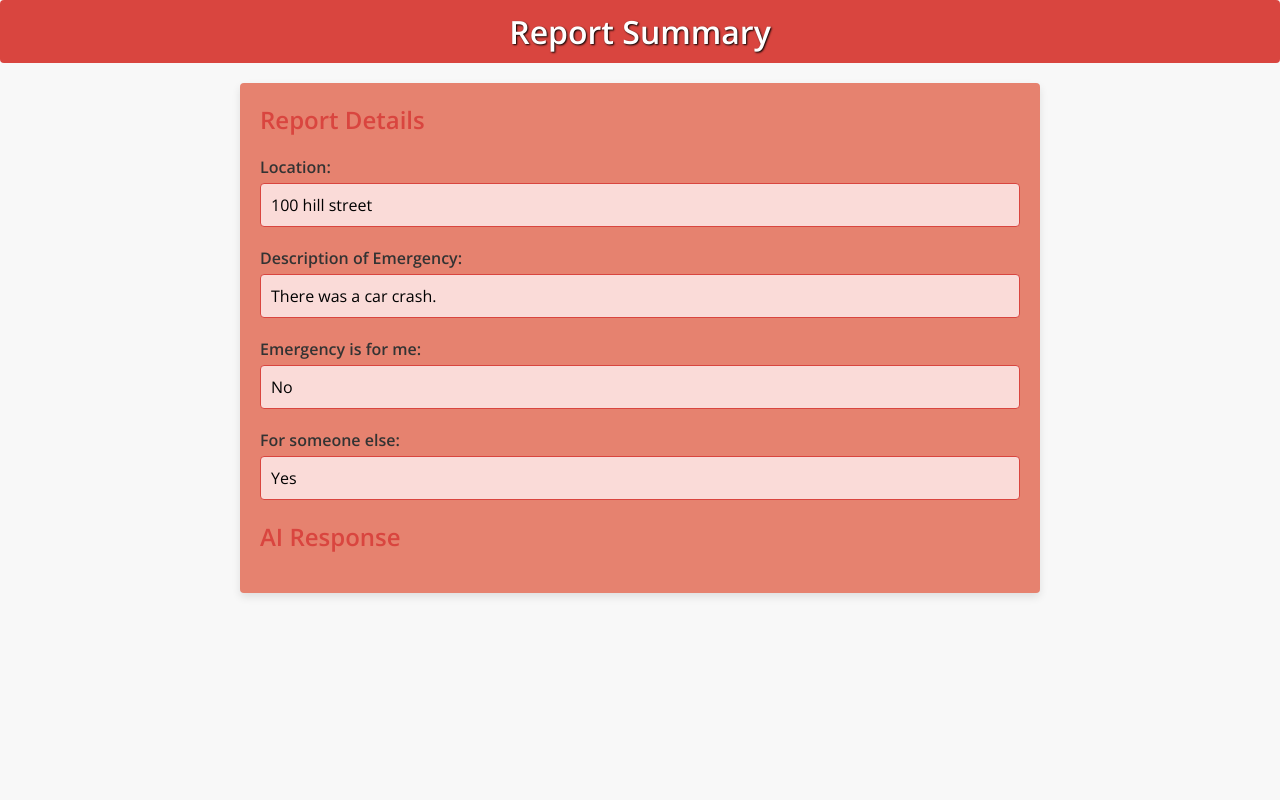
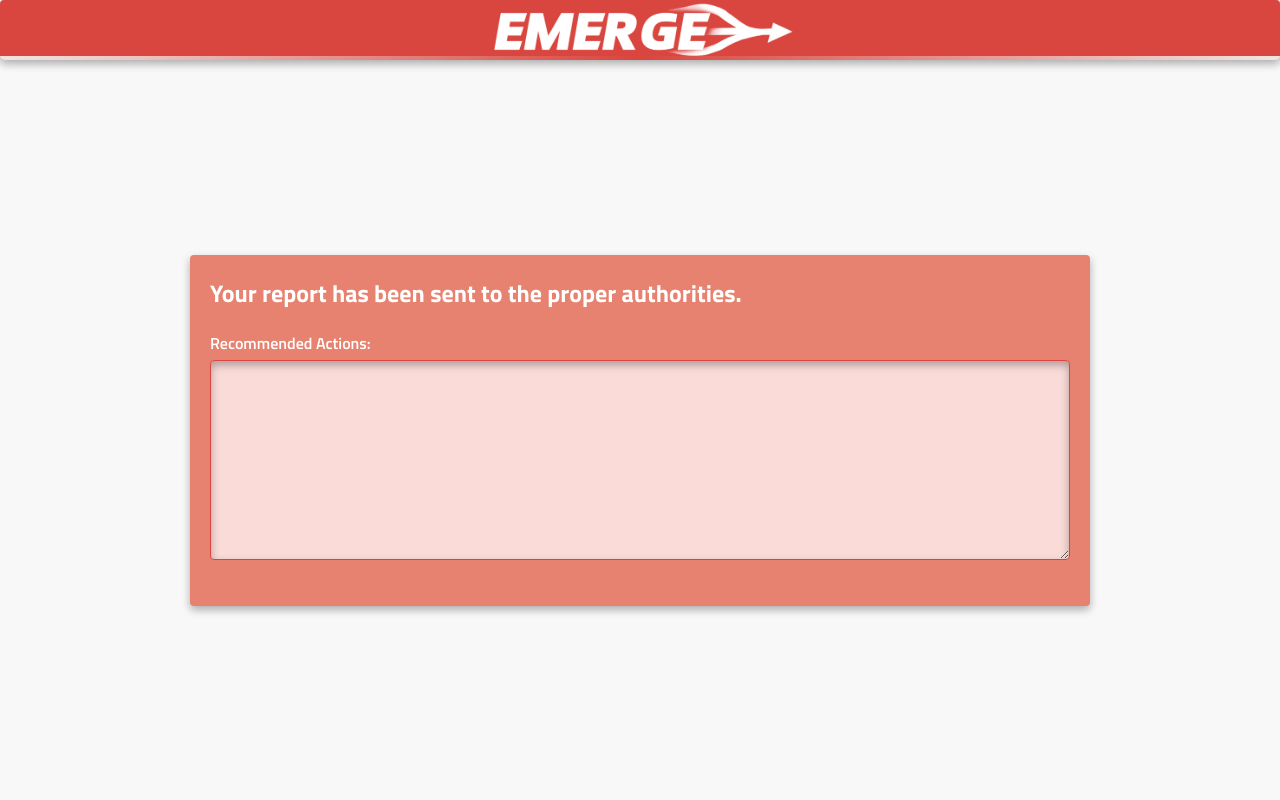
Before and after one commit to aquileselbaum/Emerge, a Django app: page /report_summary/33/ in a window 1280 px wide. Run offline with Django 5.2, Linux system fonts and the light colour scheme; data comes from the database, SQL or seed files in the repository; both versions use the stored data as it was after the commit.

Commit message:
final commit

```diff
--- a/report/templates/report/report_summary.html
+++ b/report/templates/report/report_summary.html
@@ -1,98 +1,168 @@
+{% block content %}
 <!DOCTYPE html>
 <html lang="en">
 <head>
     <meta charset="UTF-8">
     <meta name="viewport" content="width=device-width, initial-scale=1.0">
-    <title>Report Summary</title>
+    <title>Emergency Report</title>
     <!-- Link to Google Fonts for Open Sans -->
-    <link rel="stylesheet" href="https://fonts.googleapis.com/css2?family=Open+Sans:wght@400;600&display=swap">
+    <link rel="preconnect" href="https://fonts.googleapis.com">
+    <link rel="preconnect" href="https://fonts.gstatic.com" crossorigin>
+    <link href="https://fonts.googleapis.com/css2?family=Titillium+Web:ital,wght@0,200;0,300;0,400;0,600;0,700;0,900;1,200;1,300;1,400;1,600;1,700&display=swap" rel="stylesheet">
+    <link rel="stylesheet" href="https://fonts.googleapis.com/css2?family=Material+Symbols+Outlined:opsz,wght,FILL,GRAD@20..48,100..700,0..1,-50..200" />
+    {% load static %}
     <style>
         * {
             box-sizing: border-box;
             margin: 0;
             padding: 0;
         }
+        .titillium-web-regular {
+            font-family: "Titillium Web", sans-serif;
+            font-weight: 400;
+            font-style: normal;
+        }
         body {
-            font-family: 'Open Sans', sans-serif;
-            background-color: #F8F8F8;
+            font-family: 'Titillium Web', sans-serif; /* Apply Open Sans font */
+            background-color: #F8F8F8; /* Light gray background */
             display: flex;
             flex-direction: column;
-            min-height: 100vh;
+            min-height: 100vh; /* Ensure body takes full viewport height */
+            box-shadow: 0 4px 8px rgba(0, 0, 0, 0.9); /* Shadow for button */
         }
         .header {
-            padding: 10px;
+
+           padding: 30px;
            text-align: center;
            background-color: #D9453F;
            color: white;
-            text-shadow: 1px 1px 2px #000000;
+           text-shadow: 1px 1px 2px #000000; /* Subtle text shadow */
            border-radius: 4px;
+           background-image: url("{% static 'report/images/emerge.png' %}");
+           background-position: center; /* Center the image */
+           background-size: contain; /* Adjust the image size to cover the header*/
+           background-repeat: no-repeat;
+           position: relative;
+           box-shadow: 0 4px 8px rgba(0, 0, 0, 0.3); /* Shadow for button */
+           overflow: hidden; /* Ensure the gradient line is visible if it overflows */
+       }
+
+
+
+/*/////////////////////////////////////////////////////*/
+       .header::after {
+           content: '';
+           position: absolute;
+           bottom: 0;
+           left: 0;
+           right: 0;
+           height: 4px; /* Height of the gradient line */
+           background: linear-gradient(to right, #F2E5E3,#D9453F, #F2E5E3); /* Gradient from dark red to light red */
+           z-index: 5;
+
        }
         .main-container {
             display: flex;
-            justify-content: center;
-            align-items: center;
+            flex: 1; /* Allow main container to grow and fill available space */
+            justify-content: center; /* Center content horizontally */
+            align-items: center; /* Center content vertically */
             padding: 20px;
         }
-        .summary-container {
-            background-color: #E6826F;
-            border-radius: 4px;
+        .form-container {
+            background-color: #E6826F; /* Light red */
+            border-radius: 4px; /* Reduced border-radius for less bevel */
             padding: 20px;
-            box-shadow: 0 4px 8px rgba(0, 0, 0, 0.1);
-            width: 100%;
-            max-width: 800px;
+            box-shadow: 0 4px 8px rgba(0, 0, 0, 0.3);
+            width: 100%; /* Full width */
+            max-width: 900px; /* Max width for larger screens */
+
         }
         h2 {
             font-size: 24px;
-            color: #D9453F;
+            color: white; /* Darker red for headings */
             margin-bottom: 20px;
         }
-        .summary-group {
+        .form-group {
             margin-bottom: 20px;
         }
-        .summary-group label {
+        .form-group label {
             display: block;
             font-weight: 600;
             margin-bottom: 5px;
             color: #333;
         }
-        .summary-group p {
-            margin: 0;
+        .form-group input, .form-group textarea {
+            width: 100%;
             padding: 10px;
-            border: 1px solid #D9453F;
-            border-radius: 4px;
-            background-color: #FADBD8;
+            border: 1px solid #D9453F; /* Red border */
+            border-radius: 4px; /* Reduced border-radius for less bevel */
+            background-color: #FADBD8; /* Light red background to match text color */
+            box-shadow: 0 4px 8px rgba(0, 0, 0.3, 0.3) inset; /* Shadow for button */
+        }
+        .form-group input[type="checkbox"] {
+            width: auto;
+            margin-right: 10px;
+        }
+        .form-group textarea {
+            height: 100px;
+            resize: vertical; /* Allow vertical resizing */
+        }
+        .form-actions {
+            display: flex;
+            justify-content: space-between;
+            align-items: center;
+        }
+        .form-actions button {
+            background-color: #D9453F; /* Red background */
+            color: white;
+            border: none;
+            border-radius: 4px; /* Rounded corners */
+            padding: 10px 20px;
+            font-size: 16px;
+            cursor: pointer;
+        }
+        .form-actions button:hover {
+            background-color: #C4332D; /* Darker red for hover effect */
+        }
+        /* Responsive layout */
+        @media screen and (max-width: 700px) {
+            .form-container {
+                padding: 15px;
+            }
+            .form-actions {
+                flex-direction: column;
+                align-items: flex-start;
+            }
+            .form-actions button {
+                width: 100%;
+                margin-top: 10px;
+            }
         }
     </style>
 </head>
 <body>
 
 <div class="header">
-    <h1>Report Summary</h1>
+
 </div>
 
 <div class="main-container">
-    <div class="summary-container">
-        <h2>Report Details</h2>
-        <div class="summary-group">
-            <label for="location">Location:</label>
-            <p>{{ report.location }}</p>
+    <div class="form-container">
+        <h2>Your report has been sent to the proper authorities.</h2>
+        <form>
+            <div class="form-group">
+
             </div>
-        <div class="summary-group">
-            <label for="description">Description of Emergency:</label>
-            <p>{{ report.description }}</p>
+            <div class="form-group">
+                <label for="description" style="color: white;">Recommended Actions:</label>
+                <textarea id="description" name="description" style="height: 200px;">{{ response }}</textarea>
             </div>
-        <div class="summary-group">
-            <label for="emergencyForMe">Emergency is for me:</label>
-            <p>{{ report.emergencyForMe|yesno:"Yes,No" }}</p>
-        </div>
-        <div class="summary-group">
-            <label for="emergencyForSomeoneElse">For someone else:</label>
-            <p>{{ report.emergencyForSomeoneElse|yesno:"Yes,No" }}</p>
-        </div>
-        <h2>AI Response</h2>
-        <p>{{ response }}</p>
+
+
+        </form>
     </div>
 </div>
 
 </body>
 </html>
+{% endblock %}
--- a/report/utils.py
+++ b/report/utils.py
@@ -137,7 +137,8 @@
     respond to the incident report by providing clear, actionable recommendations
     to the person in distress. Be clear, and more importantly, concise in your
     action recommendations. Prioritize the safety of the individual and
-    others who may be affected by the emergency situation. Here is the user report:
+    others who may be affected by the emergency situation. Keep your answer short
+    with only a few action recommendations. Here is the user report:
     {report}"""
 
     response = client.chat.completions.create(
--- a/report/views.py
+++ b/report/views.py
@@ -7,7 +7,10 @@
 
 def report_list(request):
     report = Report.objects.filter(resolved=False).order_by('priority').first()
-    next_report = Report.objects.filter(resolved=False).filter(priority__gt=report.priority).order_by('priority').first()
+    if report:
+        next_report = Report.objects.filter(resolved=False, priority__gt=report.priority).order_by('priority').first()
+    else:
+        next_report = None
     return render(request, 'report/report_list3.html', {'report': report, 'next_report': next_report})
 
 def submit_report(request):
```
Also changed, not shown: report/templates/report/report_list3.html (+27 -11 lines), report/templates/report/submit_report.html (deleted, +0 -166 lines), report/templates/report/submit_report2.html (+13 -10 lines), db.sqlite3. Lines whose indentation alone changed are shown as unchanged.
